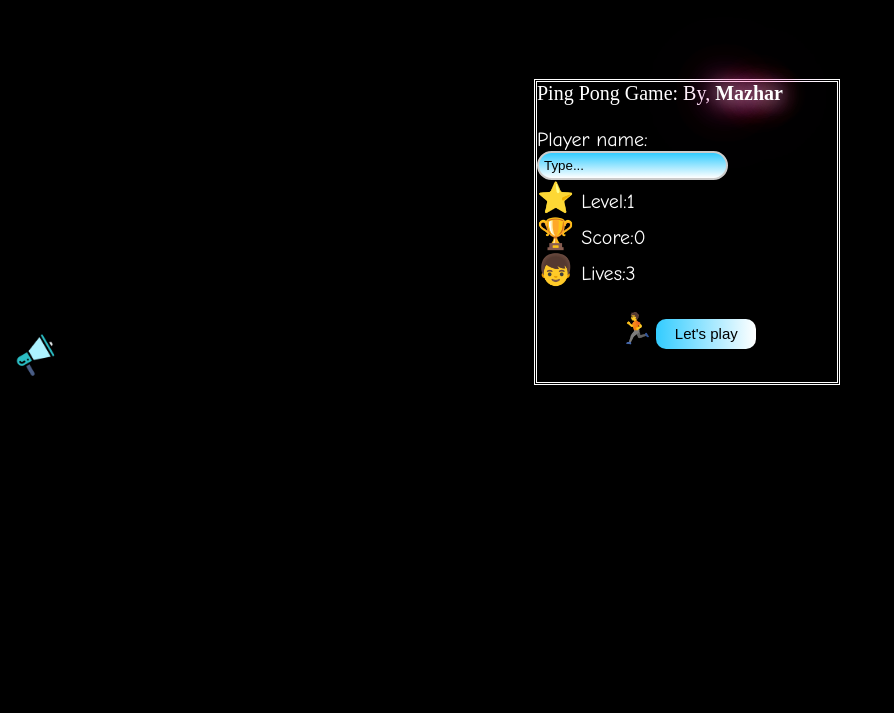
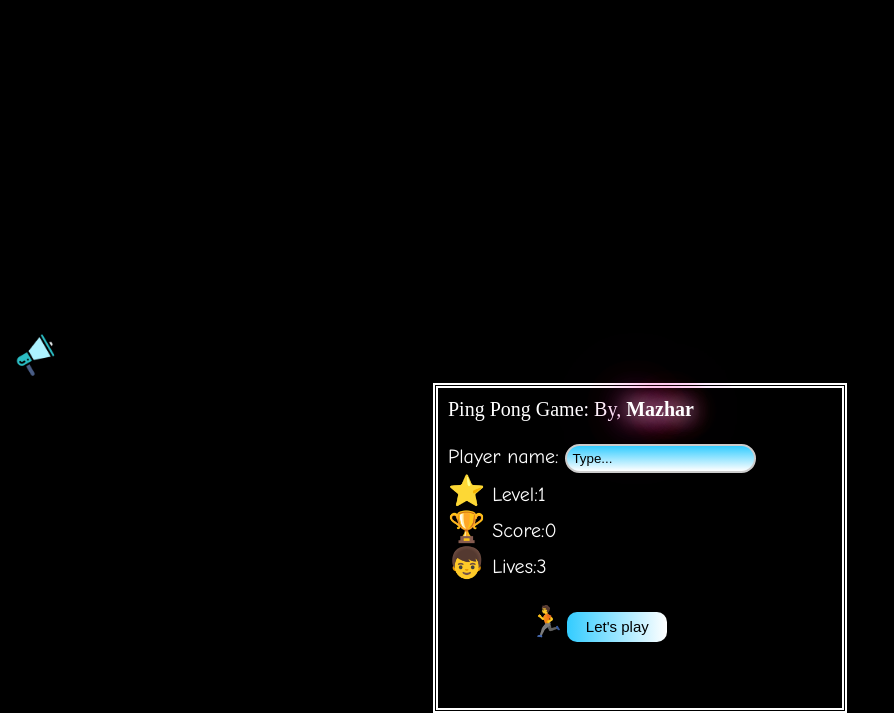
Before and after one commit to MAZHARMIK/Self-made-Projects, a plain HTML site: page PingBall/pingBall.html in a window 1280 px wide. Shown: the part 141-854 px from the top of the page, without its empty margins (0-894 px from the left). Before the commit the page ends 800 px from the top, so only its background shows below. Drawn offline with Linux system fonts and the light colour scheme.

Commit message:
Fixed Description position displacement

```diff
--- a/PingBall/pingBall.css
+++ b/PingBall/pingBall.css
@@ -55,16 +55,14 @@ body {
 }
 
 #GameDescriptionArea {
-	position: absolute;
-	width: 300px;
-    height: 300px;
-    z-index: 15;
-    top: 40%;
-    right: 440px;
+	margin: auto;
+	border: 5px solid white;
 	border-style: double;
-    margin: -100px 0 0 -150px;
-    color: white;
-    font-size:20px;
+	padding: 10px;
+	width: 30%;
+    	height: 300px;
+    	color: white;
+    	font-size:20px;
 	font-family: "Comic Sans MS";
 }
 
```
